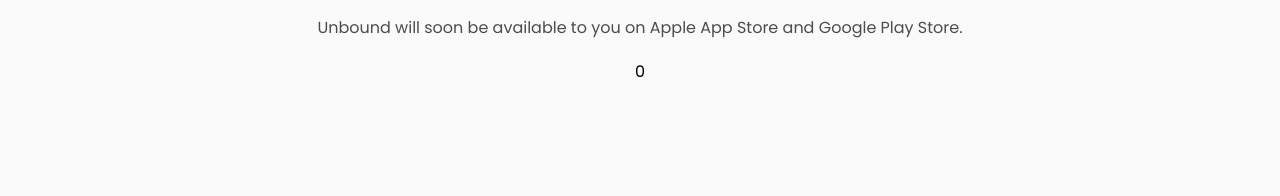
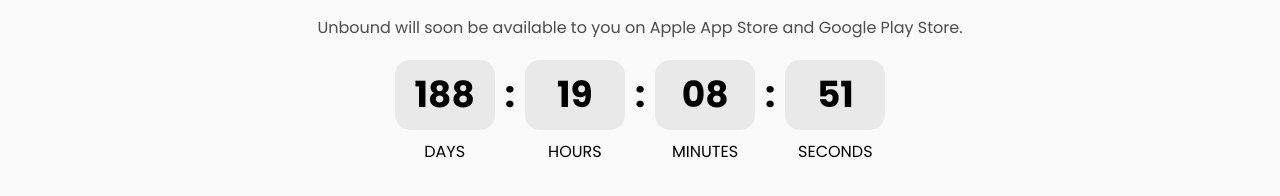
Before and after one commit to Achintya72/unbound-online, a Next.js app: page / in a window 1280 px wide. Shown: the part 2576-2772 px from the top of the page. Built offline with nearby package versions, Linux system fonts and the light colour scheme; a web font is replaced by a local one.

Commit message:
Finished Timer

```diff
--- a/src/app/timer.js
+++ b/src/app/timer.js
@@ -1,21 +1,60 @@
 "use client";
 
-import { useState } from "react";
+import { useEffect, useState } from "react";
 
 const getTimeLeft = () => {
     const now = new Date();
     const then = new Date("12/31/2024");
-    const difference = then.getMilliseconds() - now.getMilliseconds();
+    const difference = +then - +now;
+    console.log(difference);
     return {
-        days: Math.floor(difference / (1000 * 60 * 60 * 24))
-    }
+        days: Math.floor(difference / (1000 * 60 * 60 * 24)),
+        hours: Math.floor((difference / (1000 * 60 * 60)) % 24),
+        minutes: Math.floor((difference / 1000 / 60) % 60),
+        seconds: Math.floor((difference / 1000) % 60)
+    };
 }
 
 export default function Timer() {
     const [timeLeft, changeTimeLeft] = useState(getTimeLeft());
 
+    useEffect(() => {
+        const update = () => {
+            changeTimeLeft(getTimeLeft());
+        }
+
+        setInterval(update, 1000);
+
+        return () => clearInterval(update);
+    }, []);
 
     return (
-        <div>{timeLeft.days}</div>
+        <div className="flex items-start gap-[10px]">
+            <div className="flex flex-col items-center gap-[10px]">
+                <h2 className="w-[100px] font-bold flex items-center justify-center  rounded-[15px] h-[70px] text-4xl bg-white-400">{toStringNum(timeLeft.days)}</h2>
+                <p>DAYS</p>
+            </div>
+            <h2 className="font-bold text-4xl h-[70px] flex items-center">:</h2>
+            <div className="flex flex-col items-center gap-[10px]">
+                <h2 className="w-[100px] font-bold flex items-center justify-center  rounded-[15px] h-[70px] text-4xl bg-white-400">{toStringNum(timeLeft.hours)}</h2>
+                <p>HOURS</p>
+            </div>
+            <h2 className="font-bold text-4xl h-[70px] flex items-center">:</h2>
+            <div className="flex flex-col items-center gap-[10px]">
+                <h2 className="w-[100px] font-bold flex items-center justify-center  rounded-[15px] h-[70px] text-4xl bg-white-400">{toStringNum(timeLeft.minutes)}</h2>
+                <p>MINUTES</p>
+            </div>
+            <h2 className="font-bold text-4xl h-[70px] flex items-center">:</h2>
+            <div className="flex flex-col items-center gap-[10px]">
+                <h2 className="w-[100px] font-bold flex items-center justify-center  rounded-[15px] h-[70px] text-4xl bg-white-400">{toStringNum(timeLeft.seconds)}</h2>
+                <p>SECONDS</p>
+            </div>
+        </div>
+
     )
 }
+
+const toStringNum = (num) => {
+    if(num < 10) return `0${num}`;
+    return num;
+}
```
